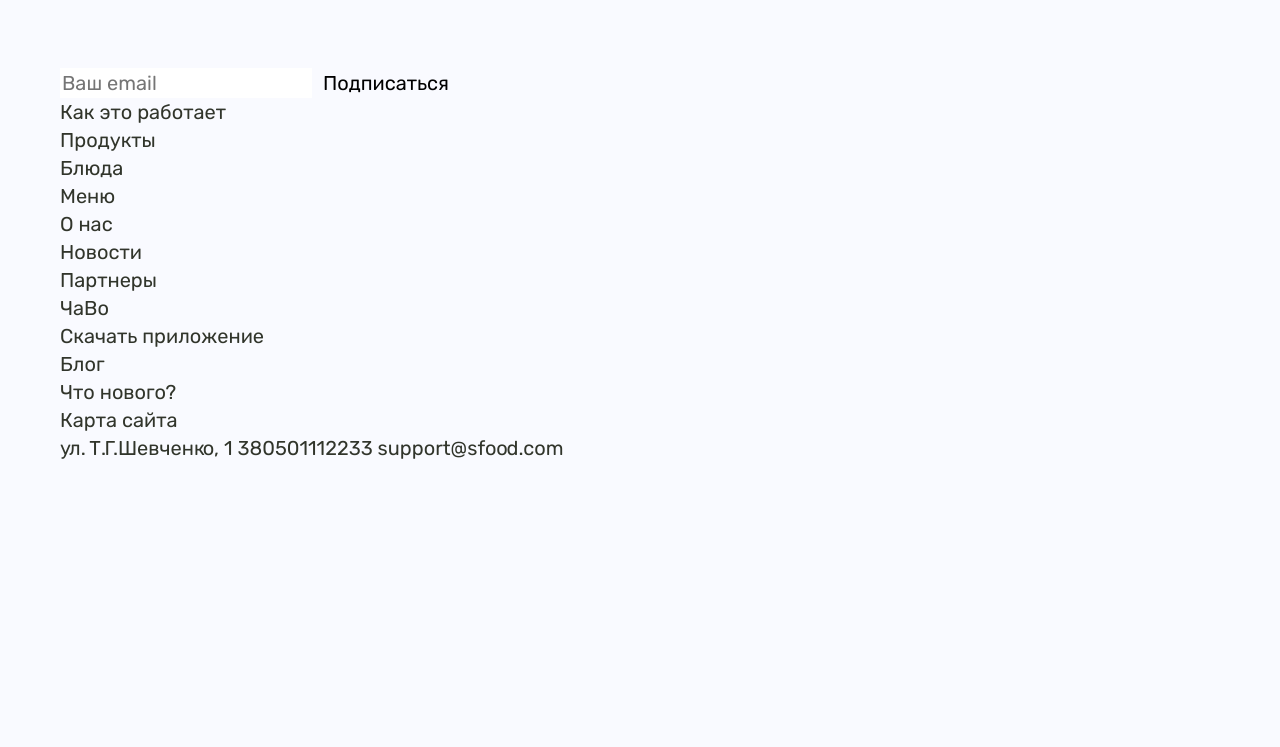
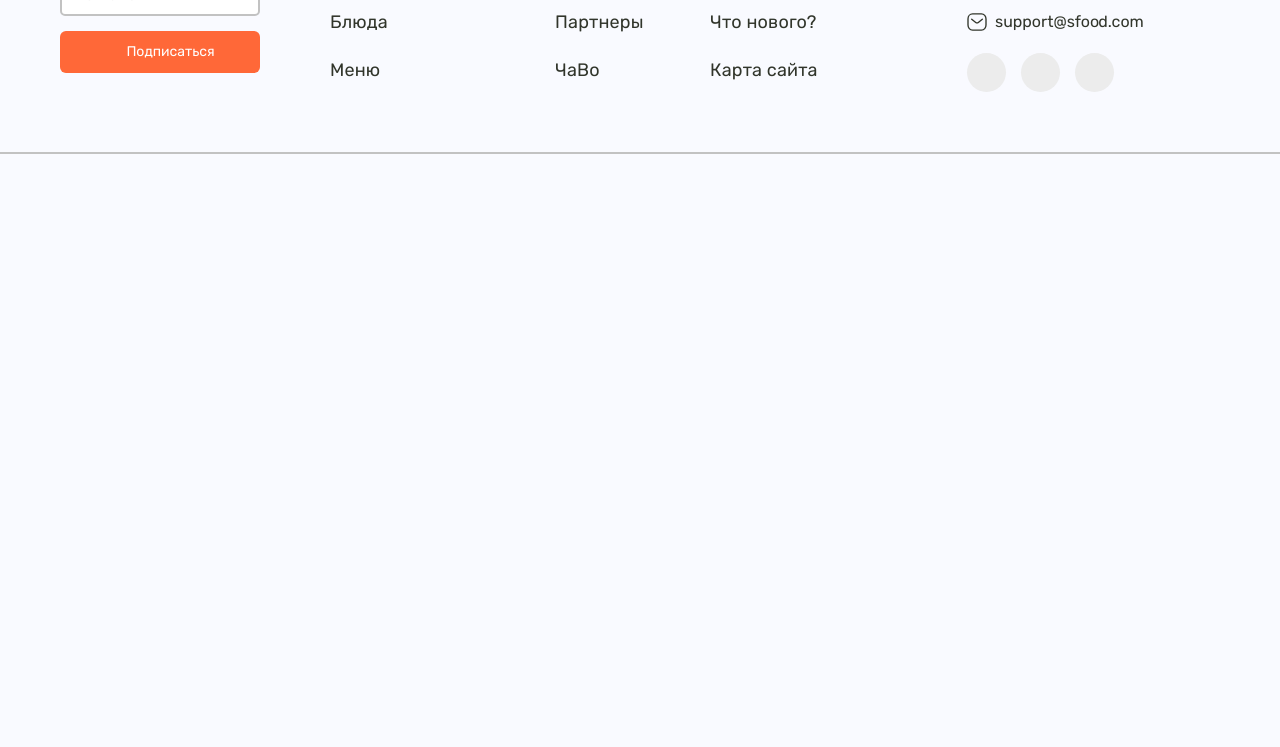
Before and after one commit to sunna09/simple-food, a website: page app/index.html in a window 1280 px wide. Shown: the part 2091-2838 px from the top of the page. After the commit the page ends 2245 px from the top, so only its background shows below. Drawn offline with nearby package versions, Linux system fonts and the light colour scheme; files that its build step writes are made by us from their sources.

Commit message:
Add files via upload

```diff
--- a/app/scss/_footer.scss
+++ b/app/scss/_footer.scss
@@ -0,0 +1,226 @@
+.footer {
+  padding-bottom: 60px;
+  border-bottom: 2px solid #c2c2c2;
+
+  &__wrap {
+    display: flex;
+    justify-content: flex-start;
+    align-items: flex-start;
+  }
+
+  .form {
+    margin-right: 70px;
+    max-width: 200px;
+    width: 100%;
+    position: relative;
+  }
+
+  .logo {
+    margin-bottom: 30px;
+  }
+
+  &__input {
+    padding: 7px 15px;
+    border: 2px solid #c2c2c2;
+    border-radius: 5px;
+    margin-bottom: 15px;
+    width: 100%;
+    outline: 2px solid transparent;
+    cursor: pointer;
+    transition: background-color 0.3s, outline 0.3s ease-in;
+    &::placeholder {
+      color: #c2c2c2;
+      font-size: 14px;
+      transition: color 0.4s ease-in;
+    }
+
+    &:hover {
+
+      &::placeholder {
+        color: black;
+      }
+    }
+
+    &:focus {
+      @extend %bg-focus;
+      @extend %outline;
+    }
+  }
+
+  &__icon {
+    width: 16px;
+    height: 16px;
+    stroke: #FF6838;
+    fill: white;
+    position: absolute;
+    left: 35px;
+    top: 80%;
+  }
+
+  &__btn {
+    @extend %btn;
+    padding: 7px 15px 7px 36px;
+    width: 100%;
+    font-size: 14px;
+    outline: 2px solid transparent;
+    transition: background-color 0.3s, color 0.3s, outline 0.3s ease-in;
+    &:hover {
+      background-color: white;
+      @extend %orange-900;
+      @extend %outline;
+    }
+
+    &:hover.footer__icon {
+      fill: #FF6838;
+      stroke: #FF6838;
+    }
+  }
+
+  &__list {
+    max-width: 250px;
+    width: 100%;
+    margin-right: 70px;
+
+    &:nth-child(2) {
+      max-width: 155px;
+      width: 100%;
+    }
+    &:nth-child(3) {
+      max-width: 85px;
+      width: 100%;
+    }
+    &:nth-child(4) {
+      max-width: 187px;
+      width: 100%;
+    }
+  }
+
+  &__item {
+    max-width: 190px;
+    width: 100%;
+    font-size: 18px;
+    letter-spacing: 0.18px;
+    &:not(:last-child) {
+      margin-bottom: 20px;
+    }
+  }
+
+  &__link {
+    display: block;
+    transition: color 0.3s, outline 0.3s, text-shadow 0.3s ease-in;
+    &:hover {
+      @extend %orange-900;
+    }
+    &:focus {
+      @extend %outline;
+    }
+    &:active {
+      text-shadow: 2px 2px 5px rgba(49, 53, 43, 0.50);
+    }
+  }
+
+  .address {
+
+    &__info {
+      font-size: 16px;
+      line-height: 200%;
+      position: relative;
+      padding-left: 28px;
+      display: block;
+      &:not(:last-child) {
+        margin-bottom: 15px;
+      }
+      &::after {
+        content: '';
+        position: absolute;
+        @extend %bg-img;
+        background-size: contain;
+        width: 20px;
+        height: 20px;
+        left: 0;
+        top: 50%;
+        transform: translateY(-50%);
+      }
+
+      &--location::after {
+        background-image: url('../images/icons/location.svg')
+      }
+
+      &--phone::after {
+        background-image: url('../images/icons/phone.svg')
+      }
+
+      &--mail::after {
+        background-image: url('../images/icons/email.svg')
+      }
+    }
+
+   &__item {
+
+    &:not(:last-child) {
+      margin-right: 15px;
+    }
+   }
+   &__list {
+    display: flex;
+    justify-content: flex-start;
+    align-self: center;
+   }
+
+
+   &__icon {
+      width: 23px;
+      height: 23px;
+      fill: #31352B;
+      position: absolute;
+      top: 50%;
+      transform: translateY(-50%);
+      left: 9px;
+      transition: fill 0.3s ease-in;
+    }
+
+    &__link {
+      position: relative;
+      &:hover {
+
+        &::after {
+          @extend %bg-hover;
+        }
+
+        .address__icon {
+          fill: white;
+        }
+      }
+
+      &:focus {
+
+        &::after {
+          background-color: #FFF2ED;
+          outline-color: #FF6838;
+        }
+      }
+      &:active {
+
+
+        &::after {
+          background-color: #FFF2ED;
+        }
+
+        .address__icon {
+          fill: #FF6838;
+        }
+
+      }
+      &::after {
+        content: '';
+        display: block;
+        width: 39px;
+        height: 39px;
+        border-radius: 50%;
+        background-color: #ececec;
+        outline: 2px solid transparent;
+        transition: background-color 0.3s, outline 0.3s ease-in;
+      }
+    }
+  }
+}
--- a/app/scss/style.scss
+++ b/app/scss/style.scss
@@ -282,8 +282,6 @@
       @extend %btn-hover;
     }
   }
-
-
 }
 
 
@@ -297,5 +295,4 @@
 
 
 
-
 @import 'media';
```
Also changed, not shown: app/scss/_header.scss (line endings or trailing spaces), app/scss/_vars.scss (line endings or trailing spaces).
